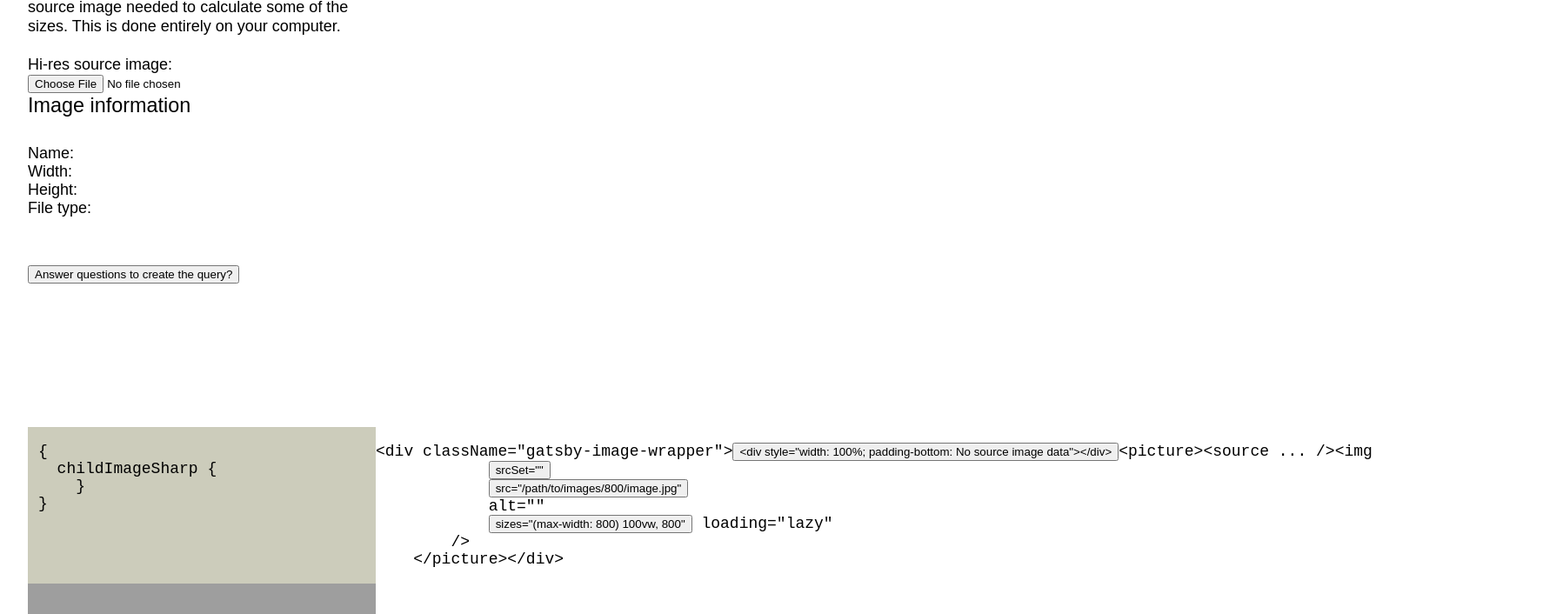
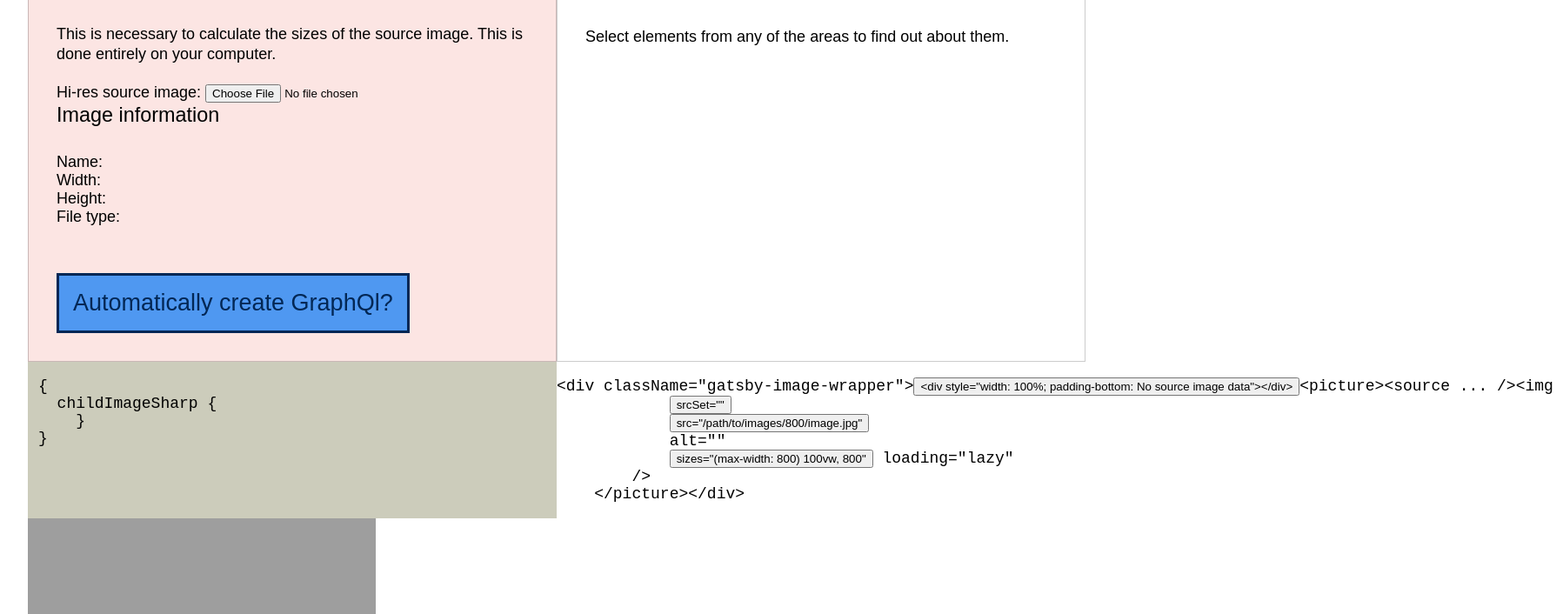
Before and after one commit to S-unya/zero-context, a Gatsby site: page / in a window 1280 px wide. Shown: the part 398-1104 px from the top of the page at 87% size, 1797 px wide, since content can reach past the window. Built offline with nearby package versions, Linux system fonts and the light colour scheme; Gatsby itself is replaced by a stand-in of ours; grey boxes are pictures that could not be loaded.

Commit message:
chore: Adding styles and info flow

```diff
--- a/src/components/ImageForm/ImageForm.module.css
+++ b/src/components/ImageForm/ImageForm.module.css
@@ -1,4 +1,5 @@
 .component {
+  background-color: #fce5e3;
 }
 
 .fieldSet {
@@ -15,6 +16,7 @@
   opacity: 0;
   height: 0;
   pointer-events: none;
+  margin: 0;
 }
 
 .legend {
@@ -27,3 +29,13 @@
   height: 0;
   width: 0;
 }
+
+.displayButton {
+  font-size: 1.5rem;
+  padding: var(--s-1);
+  cursor: pointer;
+  color: var(--c-highlight-dark);
+  border: 3px solid currentColor;
+  background: var(--c-highlight);
+  margin: 0 auto;
+}
--- a/src/components/ImageForm/ImageForm.tsx
+++ b/src/components/ImageForm/ImageForm.tsx
@@ -1,4 +1,5 @@
 import React from "react";
+import cx from "classnames";
 import {
     SourceImageProps,
     PictureFieldType,
@@ -223,13 +224,12 @@ export const ImageForm: React.FC<Props> = ({
     );
 
     return (
-        <form>
+        <form className={cx("section", styles.component)}>
             <fieldset className={styles.fieldSet}>
                 <legend className={styles.legend}>The original image</legend>
                 <p>
-                    This is used to calculate information about the source image
-                    needed to calculate some of the sizes. This is done entirely
-                    on your computer.
+                    This is necessary to calculate the sizes of the source
+                    image. This is done entirely on your computer.
                 </p>
                 <div className="input-wrap">
                     <label htmlFor="source-image">Hi-res source image:</label>{" "}
@@ -257,19 +257,21 @@ export const ImageForm: React.FC<Props> = ({
                     aria-haspopup={true}
                     aria-controls="displayImageFields"
                     onClick={toggleExpanded}
+                    className={styles.displayButton}
                 >
-                    Answer questions to create the query?
+                    Automatically create GraphQl?
                 </button>
                 <fieldset
                     id="displayImageFields"
                     aria-expanded={expanded}
+                    aria-hidden={!expanded}
                     className={styles.fieldSet}
                 >
-                    <legend className={styles.legend}>
-                        How the image will display
-                    </legend>
                     {expanded ? (
                         <>
+                            <legend className={styles.legend}>
+                                How the image will display
+                            </legend>
                             <p>
                                 These options are about how you want your image
                                 to display, there is more help available for
--- a/src/components/Layout/Layout.module.css
+++ b/src/components/Layout/Layout.module.css
@@ -12,6 +12,6 @@
 
 .row {
   display: grid;
-    grid-template-columns: 1fr 1fr;
+  grid-template-columns: 50% 50%;
   grid-auto-rows: max-content;
 }
--- a/src/pages/index.tsx
+++ b/src/pages/index.tsx
@@ -106,8 +106,16 @@ const Index: React.FC<Props> = () => {
                 incomingFocus={selected}
                 setCurrentFocus={setSelected}
             />
-            <div aria-atomic="true" aria-live="assertive">
-                Message {selected}: {selected && Messages[selected]}
+            <div aria-atomic="true" aria-live="polite" className="section">
+                <header>
+                    <h2>Information</h2>
+                    <p>
+                        Select elements from any of the areas to find out about
+                        them.
+                    </p>
+                    <h3 className="cssCapitalise">{selected}</h3>
+                </header>{" "}
+                {selected && Messages[selected]}
             </div>
             <GraphQlExplorer
                 displayImageProps={displayImageProps}
--- a/src/theme.css
+++ b/src/theme.css
@@ -1,3 +1,15 @@
+:root {
+  /* spacing */
+  --s-1: 16px;
+  --s-2: calc(2 * 16px);
+
+  /* color */
+  --c-white: #fff;
+  --c-text: #333;
+  --c-highlight: #4f98f1;
+  --c-highlight-dark: #022755;
+}
+
 html,
 body {
   padding: 0;
@@ -38,3 +50,13 @@ h4 {
   font-size: 1.15rem;
   font-weight: 200;
 }
+
+/* should go elsewhere */
+.cssCapitalise::first-letter {
+  text-transform: uppercase;
+}
+
+.section {
+  padding: var(--s-2);
+  border: 1px solid rgba(0, 0, 0, 0.2);
+}
```
Lines whose indentation alone changed are shown as unchanged.
